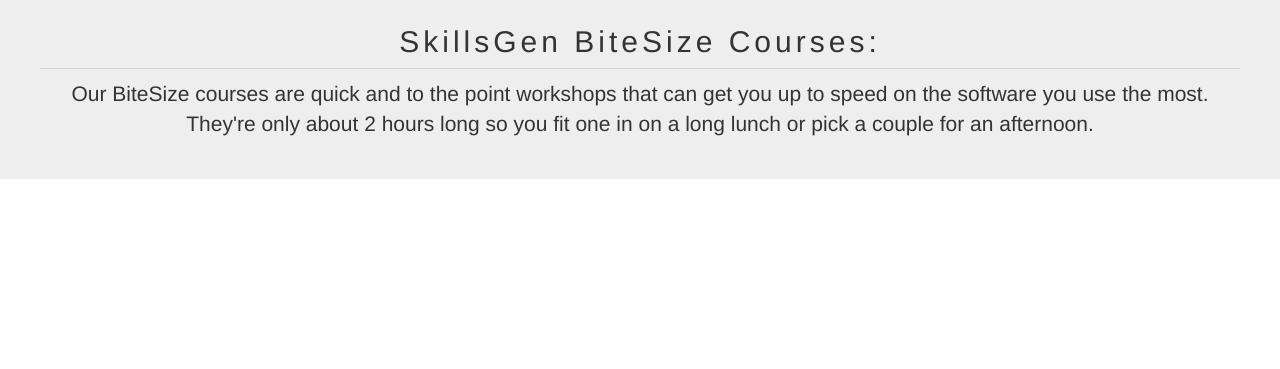
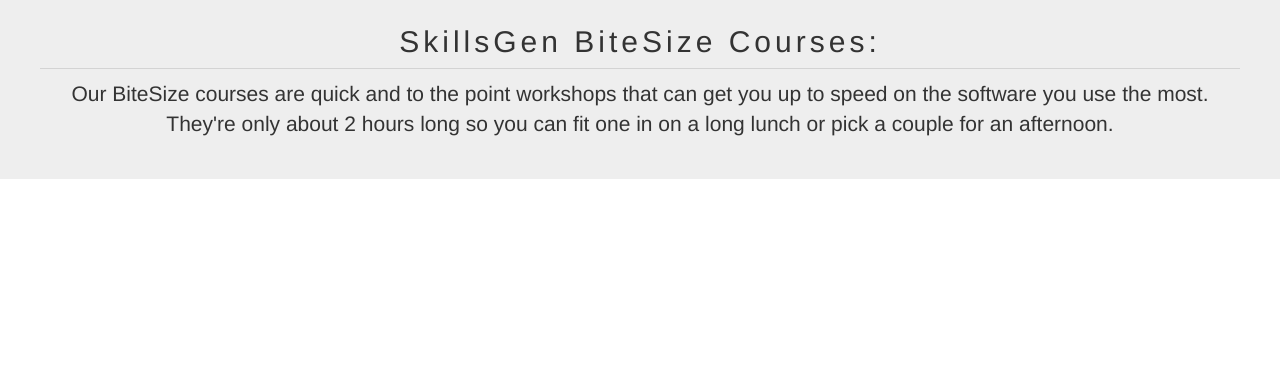
Before and after one commit to SkillsGen/sgmain, a Flask app: template templates/bitesize.html in a window 1280 px wide. Shown: the part 51-420 px from the top of the page. Run offline with Flask 2, Linux system fonts and the light colour scheme; the template is opened without the code that fills it, so the values that code supplies are empty; some libraries are stand-ins or nearby versions.

Commit message:
final proofing and changes

```diff
--- a/application.py
+++ b/application.py
@@ -293,6 +293,8 @@ def search(message=""):
 def page_not_found(e):
     return render_template('404.html'), 404
 
+
+
 if __name__ == '__main__':
     port = int(os.environ.get('PORT', 5000))
     app.run(host='0.0.0.0', port=port,debug=False)
--- a/templates/bitesize.html
+++ b/templates/bitesize.html
@@ -7,7 +7,7 @@
 {% block main %}
 <div class="jumbotron text-center">
     <h2>SkillsGen BiteSize Courses:</h2>
-    <p>Our BiteSize courses are quick and to the point workshops that can get you up to speed on the software you use the most. They're only about 2 hours long so you fit one in on a long lunch or pick a couple for an afternoon.</p>
+    <p>Our BiteSize courses are quick and to the point workshops that can get you up to speed on the software you use the most. They're only about 2 hours long so you can fit one in on a long lunch or pick a couple for an afternoon.</p>
 </div>
 <div class="jumbotron jumbowhite">
     <div class="row">
@@ -33,6 +33,6 @@
             </div>
         </div>
     {% endfor %}
-        </div>
+    </div>
 </div>
 {% endblock %}
```
